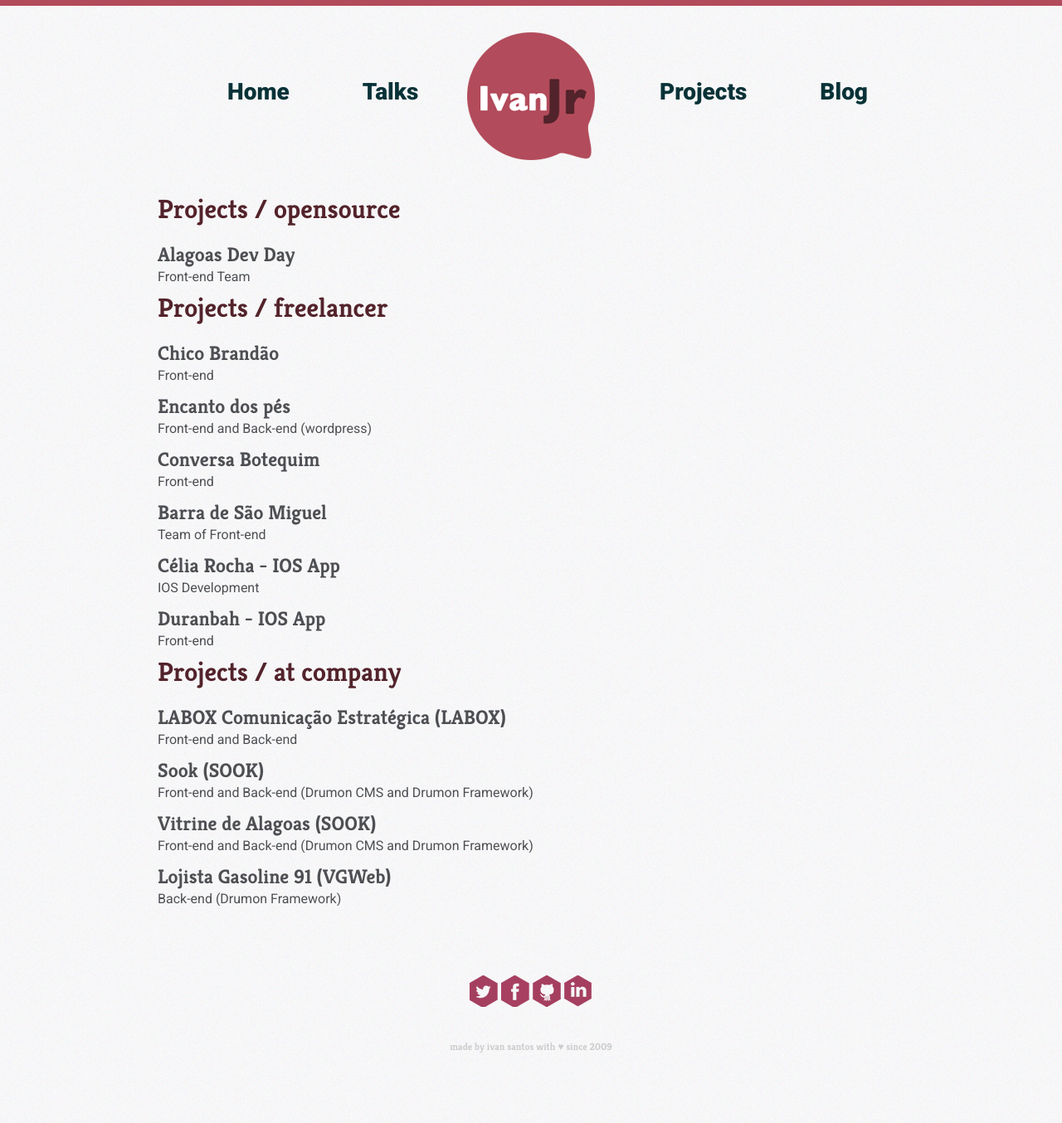
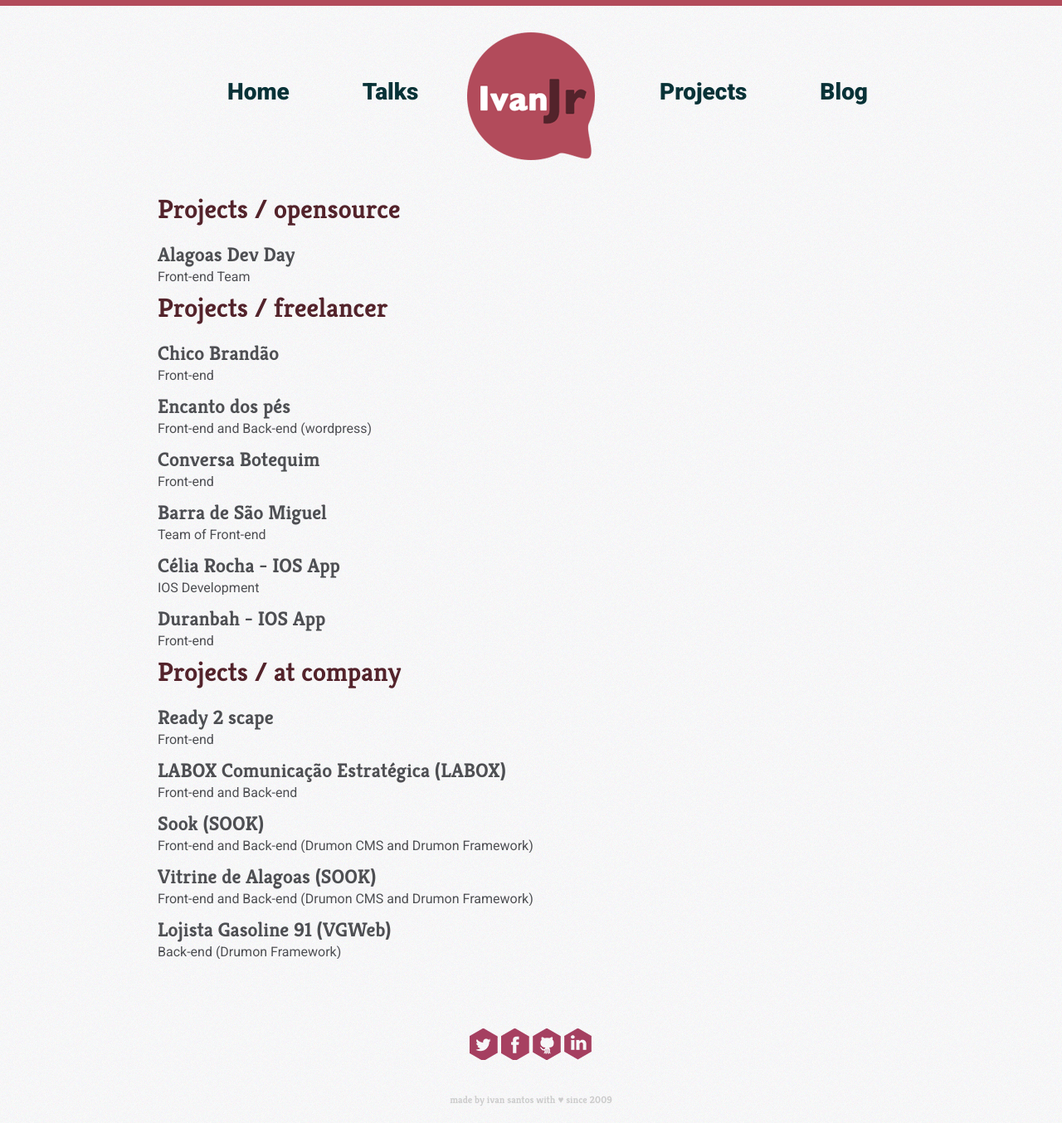
Before and after one commit to pragmaticivan/ivansantos.me, a Jekyll site: the page built from projects/index.html, in a window 1280 px wide. Shown: the whole page at 83% size. Built offline with Jekyll 4.4.1, drawn with Linux system fonts in a browser that asks for light colours; nearby versions of some CDN libraries; Markdown is read by kramdown in place of the engine named in the settings; before the commit the page ends 1290 px from its top, so only the background shows below that.

Commit message:
Ready 2 scape project, Ruby Version

```diff
--- a/projects/index.html
+++ b/projects/index.html
@@ -96,7 +96,16 @@
 </h1>
 
 <ul class="list projects">
-
+    <li class="list-item project clearfix">
+        <a href="http://www.ready2escape.com" target="_blank" >
+            <section class="project-description">
+              <h2 class="project-title">
+                 Ready 2 scape
+              </h2>
+              <span class="project-tecnology">Front-end</span>
+            </section>
+        </a>
+    </li>
     <li class="list-item project clearfix">
         <a href="http://labox.com.br" target="_blank" >
             <section class="project-description">
```
Also changed, not shown: 1 other file.
